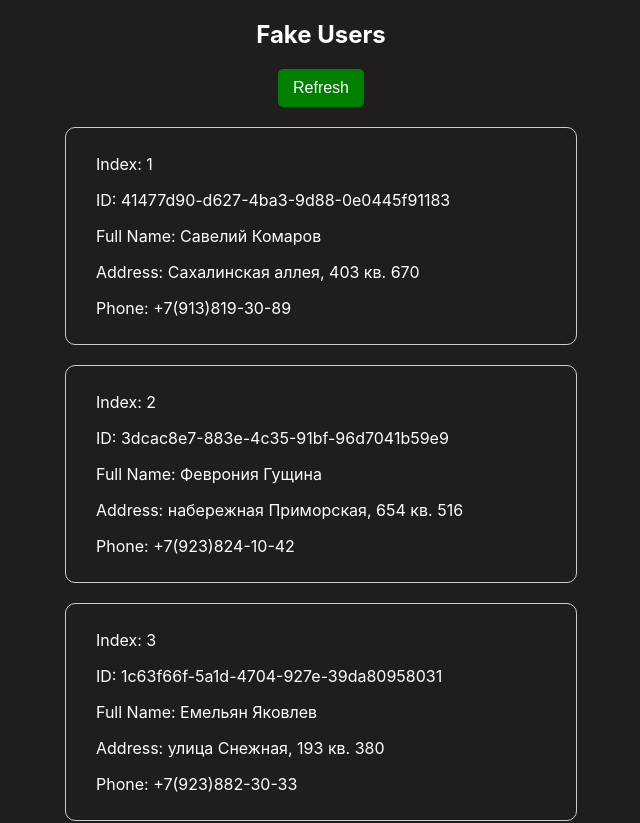
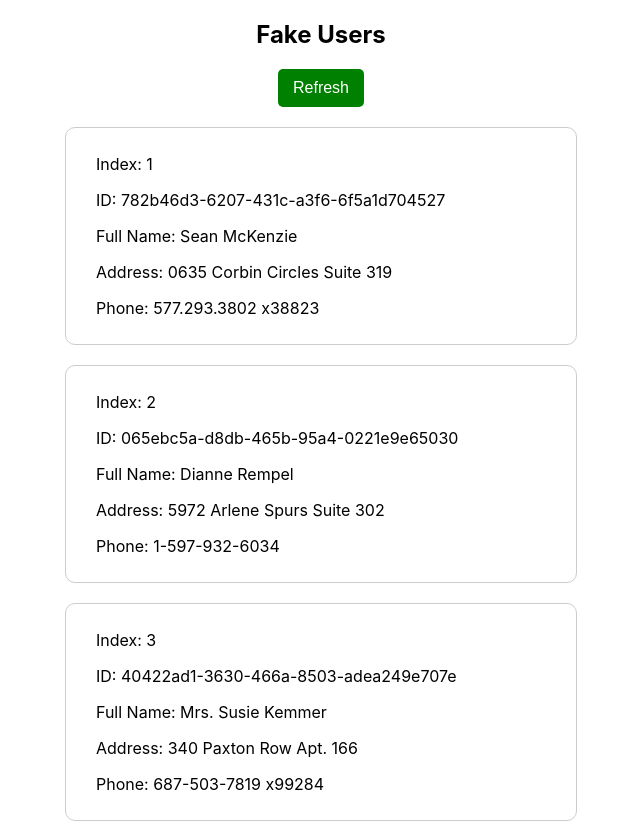
Before and after one commit to bkmtv/data-faker, a React (Create React App) app: page / in a window 1280 px wide. Shown: the top 823 px of the page, without its empty margins (319-959 px from the left). Built offline with nearby package versions, Linux system fonts and the light colour scheme.

Commit message:
btn refresh added

```diff
--- a/public/index.html
+++ b/public/index.html
@@ -24,7 +24,7 @@
       work correctly both with client-side routing and a non-root public URL.
       Learn how to configure a non-root public URL by running `npm run build`.
     -->
-    <title>Случайные данные</title>
+    <title>Fake Users</title>
   </head>
   <body>
     <noscript>You need to enable JavaScript to run this app.</noscript>
--- a/src/App.css
+++ b/src/App.css
@@ -1,6 +1,5 @@
 .App {
   text-align: center;
-  color: #fff;
 }
 
 .card {
--- a/src/App.js
+++ b/src/App.js
@@ -3,8 +3,7 @@ import { useState, useEffect } from 'react';
 import { faker } from "@faker-js/faker";
 
 function App() {
-  faker.setLocale("ru");
-
+  faker.setLocale("en");
   const [listOfUsers, setListOfUsers] = useState([]);
 
   function createUser() {
@@ -15,18 +14,32 @@ function App() {
       phone:faker.phone.number(),
     }
   }
+  const newUsers = [];
+  Array.from({ length: 10 }).forEach(() => {
+    newUsers.push(createUser());
+  });
+
+  function refresh() {
+    setListOfUsers([...newUsers]);
+  }
 
   useEffect(() => {
-    setListOfUsers(
-      Array.from({ length: 10 }, (e => createUser()))
-    )
-  }, [setListOfUsers]);
+    setListOfUsers(newUsers);
+  }, []);
 
-  function refresh() {
-    setListOfUsers(
-      Array.from({ length: 10 }, (e => createUser()))
-    )
-  }
+  const scrollHandler = (e) => {
+      if ((e.target.documentElement.scrollHeight - e.target.documentElement.scrollTop - window.innerHeight) < 100) {
+        setListOfUsers([...newUsers, ...newUsers]);
+      }
+    }
+
+  useEffect(() => {
+    document.addEventListener("scroll", scrollHandler);
+    return () => {
+      document.removeEventListener("scroll", scrollHandler);
+    }
+  }, []);
+
 
   return (
     <div className="App">
@@ -39,13 +52,13 @@ function App() {
               <p>ID: {el.uuid}</p>
               <p>Full Name: {el.fullName}</p>
               <p>Address: {el.address}</p>
-              <p>Phone: {"+7" + el.phone}</p>
+              <p>Phone: {el.phone}</p>
             </div>
             )
           })
         }
     </div>
-  );
+  )
 }
 
 export default App;
--- a/src/index.css
+++ b/src/index.css
@@ -5,7 +5,6 @@ body {
     sans-serif;
   -webkit-font-smoothing: antialiased;
   -moz-osx-font-smoothing: grayscale;
-  background-color: rgb(31, 29, 29);
 }
 
 code {
```
